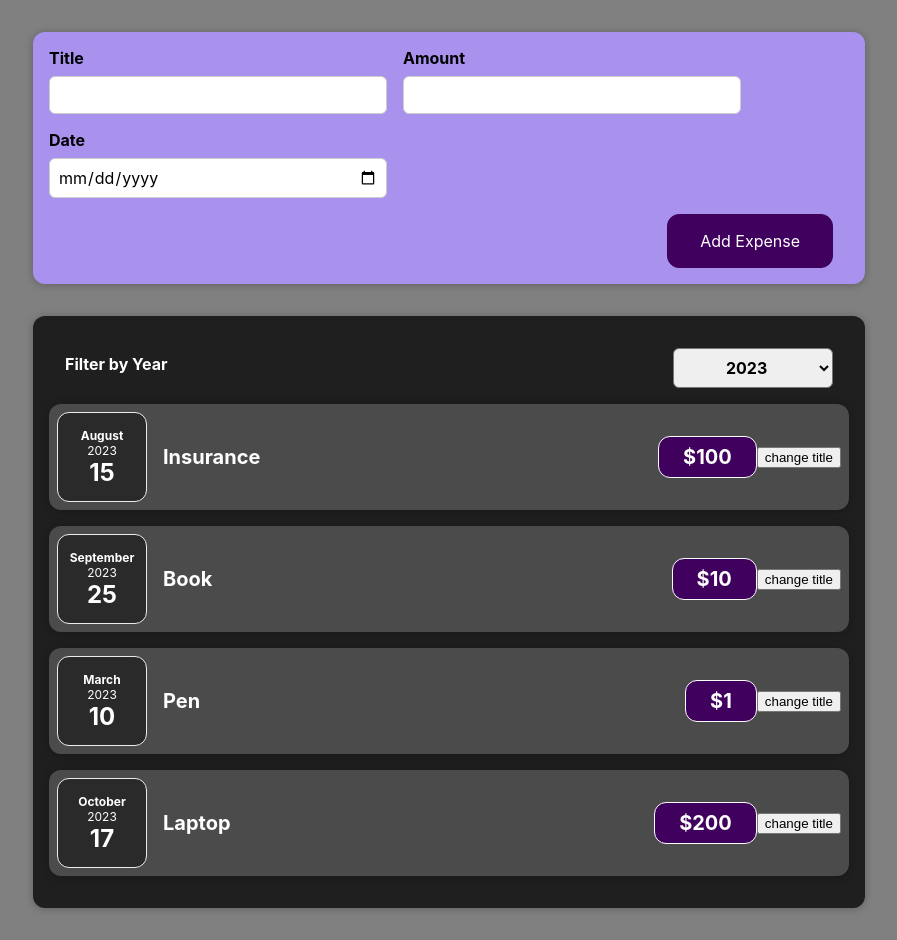
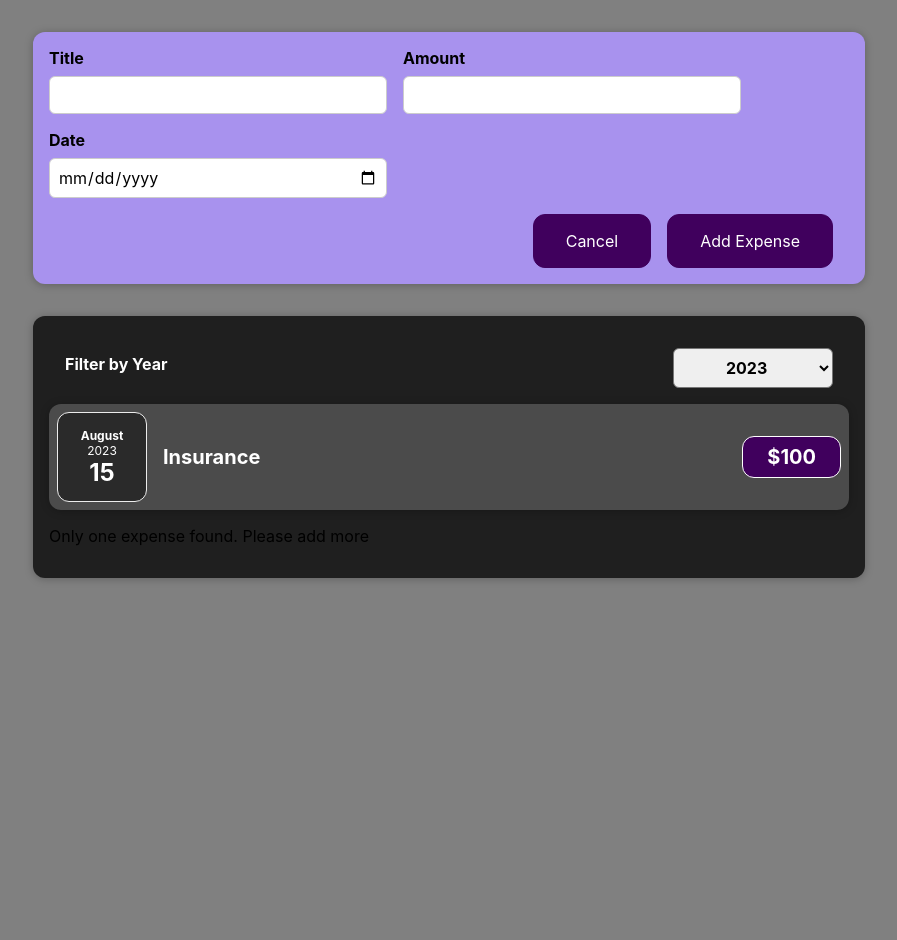
Before and after one commit to cluniya/Learn-React, a React (Create React App) app: page / in a window 1280 px wide. Both pictures are taken after a click on the button "Add Expense". Shown: the whole page, without its empty margins (191-1088 px from the left). After the commit the page ends 800 px from the top, so only its background shows below. Built offline with nearby package versions, Linux system fonts and the light colour scheme.

Commit message:
Render Expense Form Conditionally

```diff
--- a/src/App.js
+++ b/src/App.js
@@ -2,27 +2,28 @@
 import React,{useState} from "react";
 import Expenses from "./components/Expenses";
 import NewExpense from "./components/NewExpense/NewExpense";
-const App=(props)=> {
+const DUMMY_EXPENSES = [
+  { id: 1, title: "Insurance", date: new Date(2023, 7, 15), price: 100 },
+  { id: 2, title: "Book", date: new Date(2024, 8, 25), price: 10 },
+  { id: 3, title: "Pen", date: new Date(2025, 2, 10), price: 1 },
+  { id: 4, title: "Laptop", date: new Date(2024, 9, 17), price: 200 },
+];
 
-  const [expenses,setExpenses]=useState([{ id: 1, title: "Insurance", date: new Date(2023, 7, 15), price: 100 },
-  { id: 2, title: "Book", date: new Date(2023, 8, 25), price: 10 },
-  { id: 3, title: "Pen", date: new Date(2023, 2, 10), price: 1 },
-  { id: 4, title: "Laptop", date: new Date(2023, 9, 17), price: 200 },])
+const App = () => {
+  const [expenses, setExpenses] = useState(DUMMY_EXPENSES);
 
-  const addExpenseHandler=(expense)=>{
-    setExpenses((prevExpense)=>{
-      return [expense,...prevExpense]
-    })
-
-  }
-
+  const addExpenseHandler = (expense) => {
+    setExpenses((prevExpenses) => {
+      return [expense, ...prevExpenses];
+    });
+  };
 
   return (
     <div>
-      <NewExpense onAddExpense={addExpenseHandler}/>
+      <NewExpense onAddExpense={addExpenseHandler} />
       <Expenses expenses={expenses} />
     </div>
   );
-}
+};
 
 export default App;
--- a/src/components/ExpenseItem.js
+++ b/src/components/ExpenseItem.js
@@ -1,23 +1,17 @@
-import React,{useState} from "react";
+import React from "react";
 import "./ExpenseItem.css";
 import ExpenseDate from "./ExpenseDate"
 import Card from "./Card";
 function ExpenseItem(props) {
 
-  const [title,setTitle] = useState(props.title);
-
-  function buttonClickHandler(event) {
-    setTitle("New Title");
-  }
-
   return (
     <Card className="expense-item">
       <ExpenseDate date={props.date}></ExpenseDate>
       <div className="expense-item__description">
-        <h2>{title}</h2>
+        <h2>{props.title}</h2>
         <div className="expense-item__price">${props.price}</div>
       </div>
-      <button onClick={buttonClickHandler}>change title</button>
+
     </Card>
   );
 }
--- a/src/components/Expenses.js
+++ b/src/components/Expenses.js
@@ -11,10 +11,29 @@ const Expenses = (props) => {
     setFilteredYear(selectedYear);
   };
 
-  const filteredExpenses = props.expenses.filter(
-    (expense) => expense.date.getFullYear().toString() === filteredYear
-  );
+  const filteredExpenses = props.expenses.filter((expense) => {
+    return expense.date.getFullYear().toString() === filteredYear;
+  });
 
+  let expensesContent = <p>No expenses found</p>;
+
+  if (filteredExpenses.length > 0) {
+    expensesContent = filteredExpenses.map((expense) => {
+      return (
+        <ExpenseItem
+          key={expense.id}
+          title={expense.title}
+          date={expense.date}
+          price={expense.price}
+        />
+      );
+    });
+  }
+  if (filteredExpenses.length === 1) {
+      expensesContent.push(
+        <p>Only one expense found. Please add more</p>
+      );
+    }
 
   return (
     <Card className="expenses">
@@ -22,16 +41,7 @@ const Expenses = (props) => {
         selected={filteredYear}
         onChangeFilter={changeFilterHandler}
       />
-      {filteredExpenses.map((expense) => {
-        return (
-          <ExpenseItem
-            key={expense.id}
-            title={expense.title}
-            date={expense.date}
-            price={expense.price}
-          />
-        );
-      })}
+      {expensesContent}
     </Card>
   );
 };
--- a/src/components/ExpensesFilter.js
+++ b/src/components/ExpensesFilter.js
@@ -18,6 +18,7 @@ const ExpensesFilter = (props) => {
           <option value="2023">2023</option>
           <option value="2024">2024</option>
           <option value="2025">2025</option>
+          <option value="2026">2026</option>
         </select>
       </div>
     </div>
--- a/src/components/NewExpense/ExpenseForm.js
+++ b/src/components/NewExpense/ExpenseForm.js
@@ -1,34 +1,46 @@
-import React,{useState} from 'react'
-import "./ExpenseForm.css"
+import React, { useState } from 'react';
+import './ExpenseForm.css';
+
 const ExpenseForm = (props) => {
-    const [enteredTitle, setEnteredTitle] = useState("");
-    const [enteredAmount,setEnteredAmount] = useState("");
-    const [enteredDate,setEnteredDate] = useState("");
+  const [enteredTitle, setEnteredTitle] = useState('');
+  const [enteredAmount, setEnteredAmount] = useState('');
+  const [enteredDate, setEnteredDate] = useState('');
 
+  const [isFormVisible, setIsFormVisible] = useState(false);
+
+  const toggleFormVisibility = () => {
+    setIsFormVisible((prevVisibility) => !prevVisibility);
+  };
 
   const titleChangeHandler = (event) => {
     setEnteredTitle(event.target.value);
   };
+
   const amountChangeHandler = (event) => {
     setEnteredAmount(event.target.value);
   };
+
   const dateChangeHandler = (event) => {
     setEnteredDate(event.target.value);
   };
-    const formSubmitHandler=(event)=>{
+
+  const formSubmitHandler = (event) => {
     event.preventDefault();
-        const expenseDataofUser={
+    const expenseDataofUser = {
       title: enteredTitle,
       price: enteredAmount.toString(), // Convert amount to string
       date: new Date(enteredDate),
-        }
+    };
     props.onSaveExpenseData(expenseDataofUser);
     setEnteredTitle('');
     setEnteredAmount('');
     setEnteredDate('');
-    }
+    setIsFormVisible(false);
+  };
 
   return (
+    <div>
+      {isFormVisible ? (
         <form onSubmit={formSubmitHandler}>
           <div className="new-expense__controls">
             <div className="new-expense__control">
@@ -41,13 +53,18 @@ const ExpenseForm = (props) => {
             </div>
             <div className="new-expense__control">
               <label htmlFor="date">Date</label>
-            <input type="date" value={enteredDate} id="date" min="2023-01-01" max="2024-12-31" onChange={dateChangeHandler}/>
+              <input type="date" value={enteredDate} id="date" min="2023-01-01" max="2024-12-31" onChange={dateChangeHandler} />
             </div>
           </div>
           <div className="new-expense__actions">
+            <button type="button" onClick={toggleFormVisibility}>Cancel</button>
             <button type="submit">Add Expense</button>
           </div>
         </form>
+      ) : (
+        <button onClick={toggleFormVisibility}>Add Expense</button>
+      )}
+    </div>
   );
 };
 
```
Lines whose indentation alone changed are shown as unchanged.
